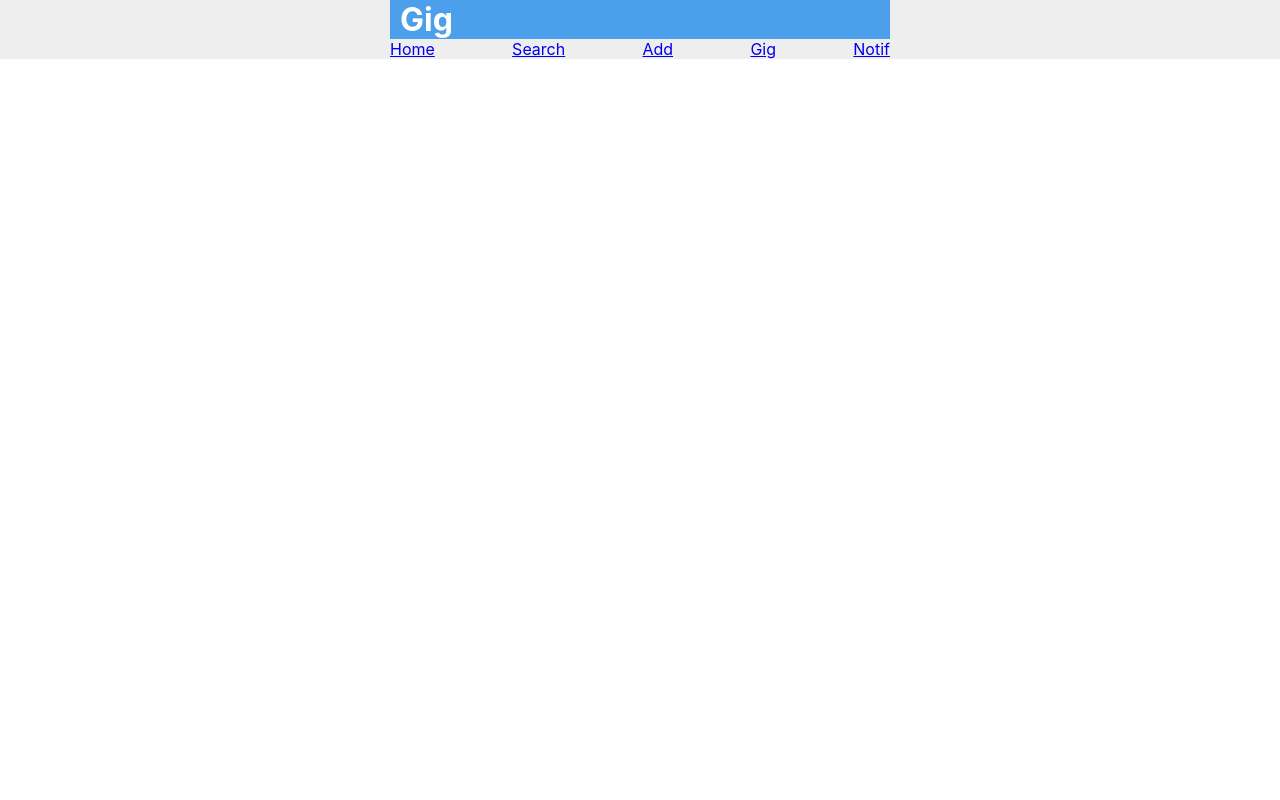
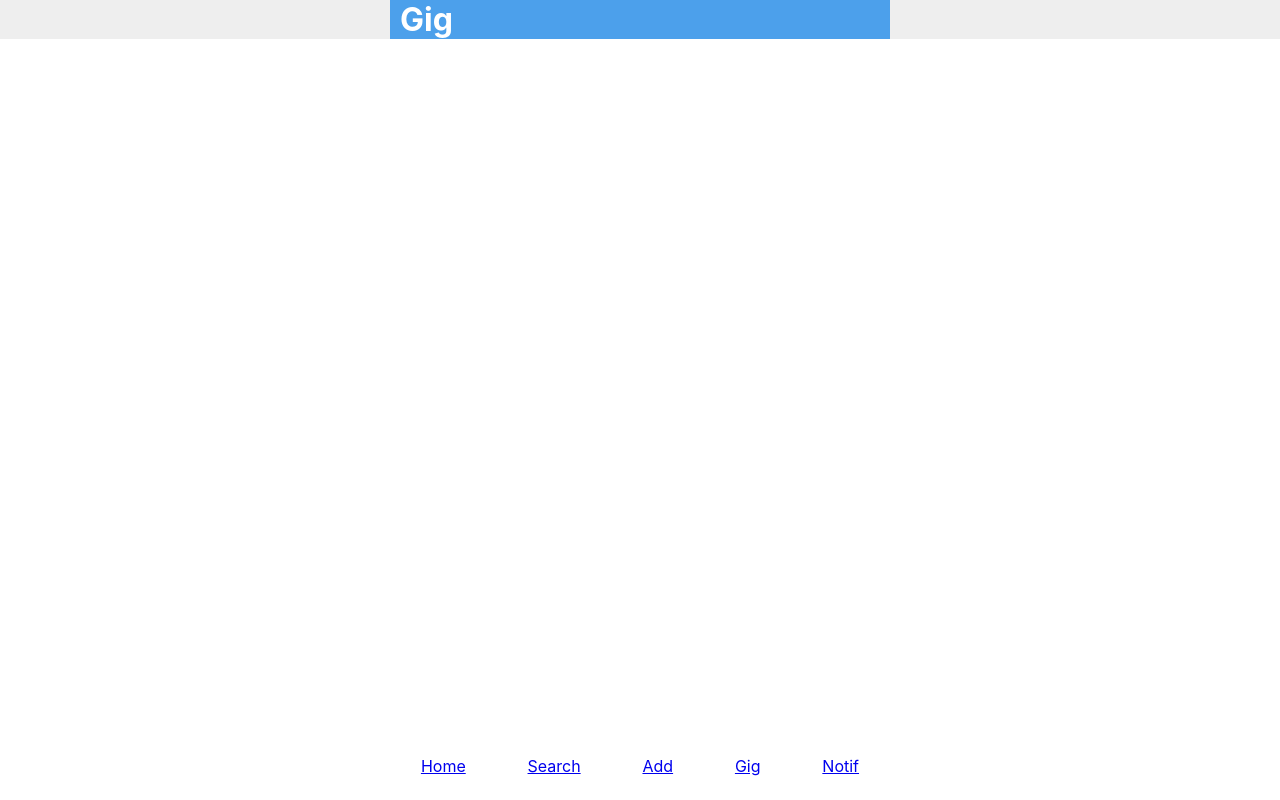
Before and after one commit to gig-indonesia/web, a React (Create React App) app: page / in a window 1280 px wide. Built offline with nearby package versions, Linux system fonts and the light colour scheme.

Commit message:
Posision Fix on Footer

```diff
--- a/src/components/Footer.css
+++ b/src/components/Footer.css
@@ -1,4 +1,11 @@
-.footerlink {
+.footernav {
   display: flex;
-  justify-content: space-between;
+  justify-content: space-around;
+  padding: 24px 0;
+  position: fixed;
+  bottom: 0;
+  left: 0;
+  right: 0;
+  width: 500px;
+  margin: 0 auto;
 }
--- a/src/components/Footer.js
+++ b/src/components/Footer.js
@@ -7,12 +7,14 @@ class Footer extends Component {
   }
   render() {
     return (
-      <div className="footerlink">
-        <a href="#">Home</a>
-        <a href="#">Search</a>
-        <a href="#">Add</a>
-        <a href="#">Gig</a>
-        <a href="#">Notif</a>
+      <div className="footer">
+        <div className="footernav">
+          <a href="#">Home</a>
+          <a href="#">Search</a>
+          <a href="#">Add</a>
+          <a href="#">Gig</a>
+          <a href="#">Notif</a>
+        </div>
       </div>
     );
   }
```
